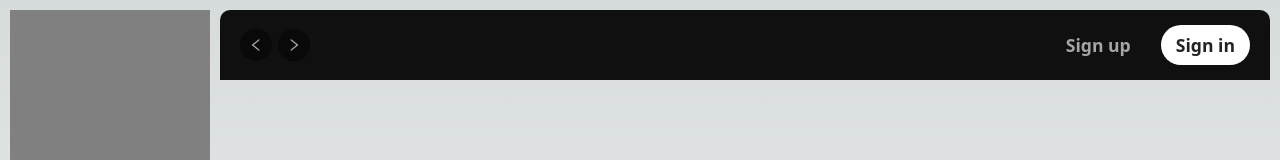
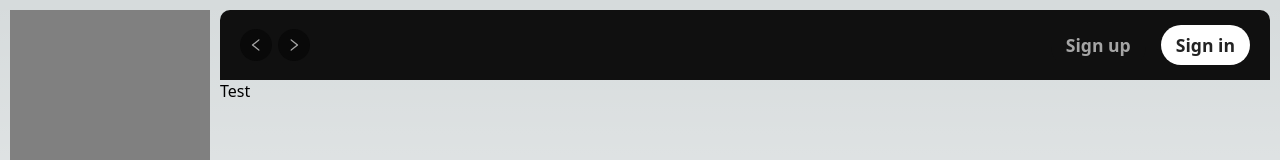
Before and after one commit to rafalzzz/spotify-clone-fe, a Next.js app: page / in a window 1280 px wide. Shown: the top 160 px of the page. Built offline with nearby package versions, Linux system fonts and the light colour scheme.

Commit message:
add search-page with basic navigation

```diff
--- a/src/app/LandingPage.scss
+++ /dev/null
@@ -1,9 +0,0 @@
-.landing-page {
-  &__sidebar {
-    width: 100px;
-  }
-
-  &__content {
-    flex: 1;
-  }
-}
--- a/src/app/page.tsx
+++ b/src/app/page.tsx
@@ -1,20 +1,12 @@
-import { Sidebar } from '@/sidebar/components/sidebar';
+import BasicLayout from '@/components/basic-layout';
 
-import { Navbar } from '@/navigation/components/navbar';
-
-import { CustomPageWrapper } from '@/components/custom-page-wrapper';
-
-import './LandingPage.scss';
 import '@/styles/globals.scss';
 import '@/styles/properties.scss';
 
 const LandingPage = () => (
-  <CustomPageWrapper className='justify-start'>
-    <Sidebar />
-    <div className='landing-page__content'>
-      <Navbar />
-    </div>
-  </CustomPageWrapper>
+  <BasicLayout>
+    <div>Test</div>
+  </BasicLayout>
 );
 
 export default LandingPage;
--- /dev/null
+++ b/src/app/search/page.tsx
@@ -0,0 +1,3 @@
+const SearchBasic = () => <div>Wpisz frazę</div>;
+
+export default SearchBasic;
--- /dev/null
+++ b/src/shared/components/basic-layout/BasicLayout.scss
@@ -0,0 +1,5 @@
+.basic-layout {
+  &__content {
+    flex: 1;
+  }
+}
--- /dev/null
+++ b/src/shared/components/basic-layout/index.tsx
@@ -0,0 +1,25 @@
+import { ReactNode } from 'react';
+
+import { Sidebar } from '@/sidebar/components/sidebar';
+
+import { Navbar } from '@/navigation/components/navbar';
+
+import { CustomPageWrapper } from '@/components/custom-page-wrapper';
+
+import './BasicLayout.scss';
+
+type BasicLayoutProps = {
+  children: ReactNode;
+};
+
+const BasicLayout = ({ children }: BasicLayoutProps) => (
+  <CustomPageWrapper className='justify-start'>
+    <Sidebar />
+    <div className='basic-layout__content'>
+      <Navbar />
+      {children}
+    </div>
+  </CustomPageWrapper>
+);
+
+export default BasicLayout;
```
Also changed, not shown: src/app/search/[term]/page.tsx (added, +9 -0 lines), src/app/search/layout.tsx (added, +14 -0 lines).
